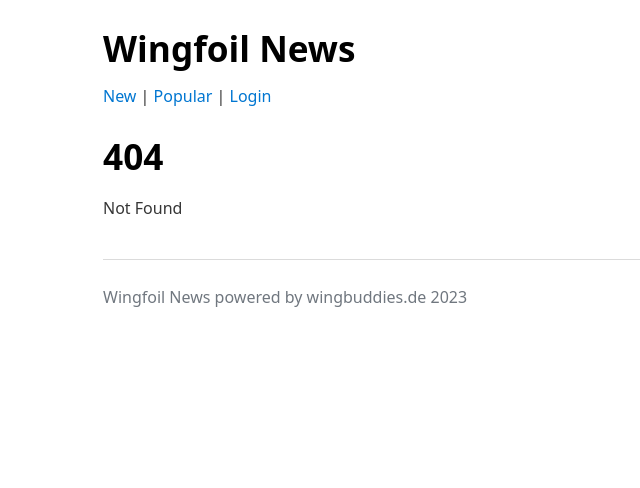
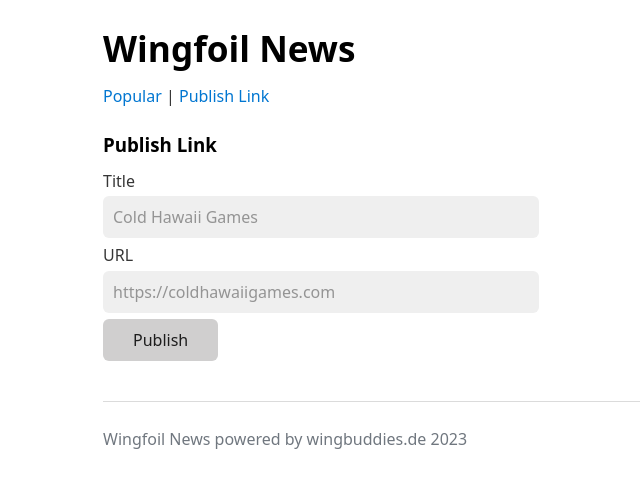
Before and after one commit to rwirdemann/wingfoilnews, a SvelteKit app: page /publishlink in a window 1280 px wide. Before the commit this address had no page. Shown: the top 488 px of the page, without its empty margins (137-777 px from the left). Built offline with nearby package versions, Linux system fonts and the light colour scheme.

Commit message:
Adds post link skeleton

```diff
--- a/src/app.html
+++ b/src/app.html
@@ -18,9 +18,8 @@
 	<header>
 		<h1>Wingfoil News</h1>
 		<nav>
-			<a href="/">New</a> |
 			<a href="/">Popular</a> |
-			<a href="/">Login</a>
+			<a href="/publishlink">Publish Link</a>
 		</nav>
 	</header>
 	<main>
--- /dev/null
+++ b/src/routes/publishlink/+page.svelte
@@ -0,0 +1,22 @@
+<script context="module">
+  import { goto } from "$app/navigation";
+  let title = "";
+
+  async function doPost() {
+    goto("/success");
+  }
+</script>
+
+<h3>Publish Link</h3>
+<form>
+  <label for="title">Title</label>
+  <input
+    size="40"
+    bind:value={title}
+    id="title"
+    placeholder="Cold Hawaii Games"
+  />
+  <label for="url">URL</label>
+  <input size="40" id="url" placeholder="https://coldhawaiigames.com" />
+  <input on:click={doPost} type="submit" value="Publish" />
+</form>
--- /dev/null
+++ b/src/routes/success/+page.svelte
@@ -0,0 +1,5 @@
+<p>
+    Dein Link wurde gespeichert und wird nach einer kurzen Prüfung veröffentlicht.
+</p>
+
+<a href="/">Zurück zur Übersicht</a>
```
